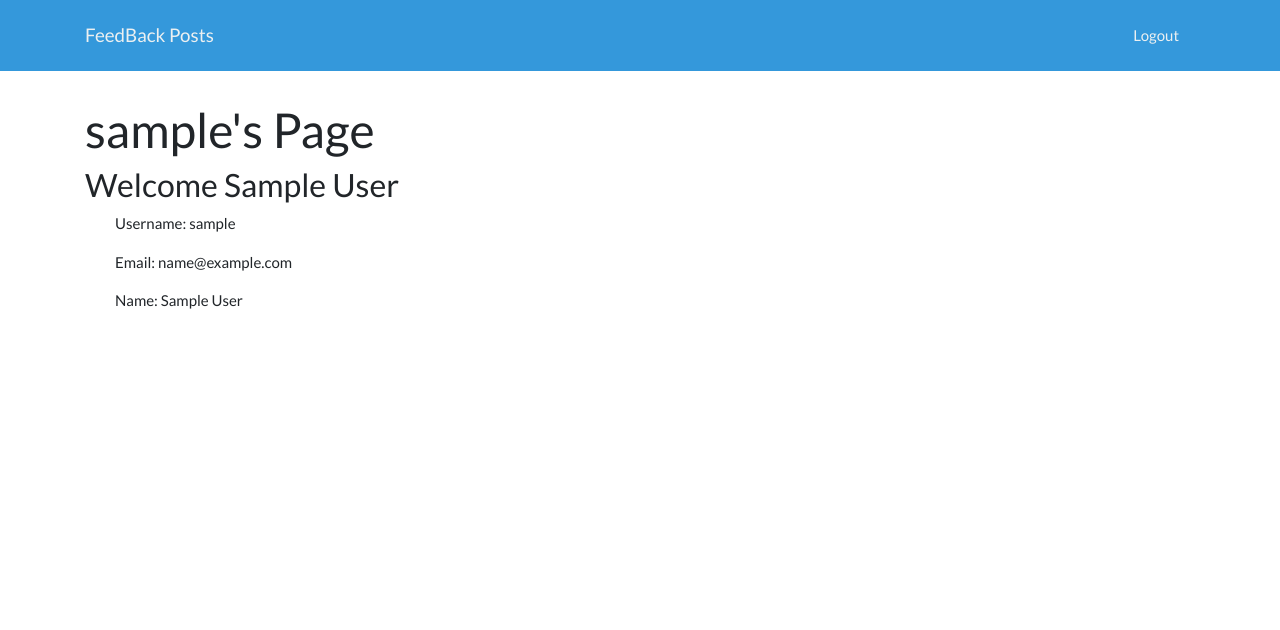
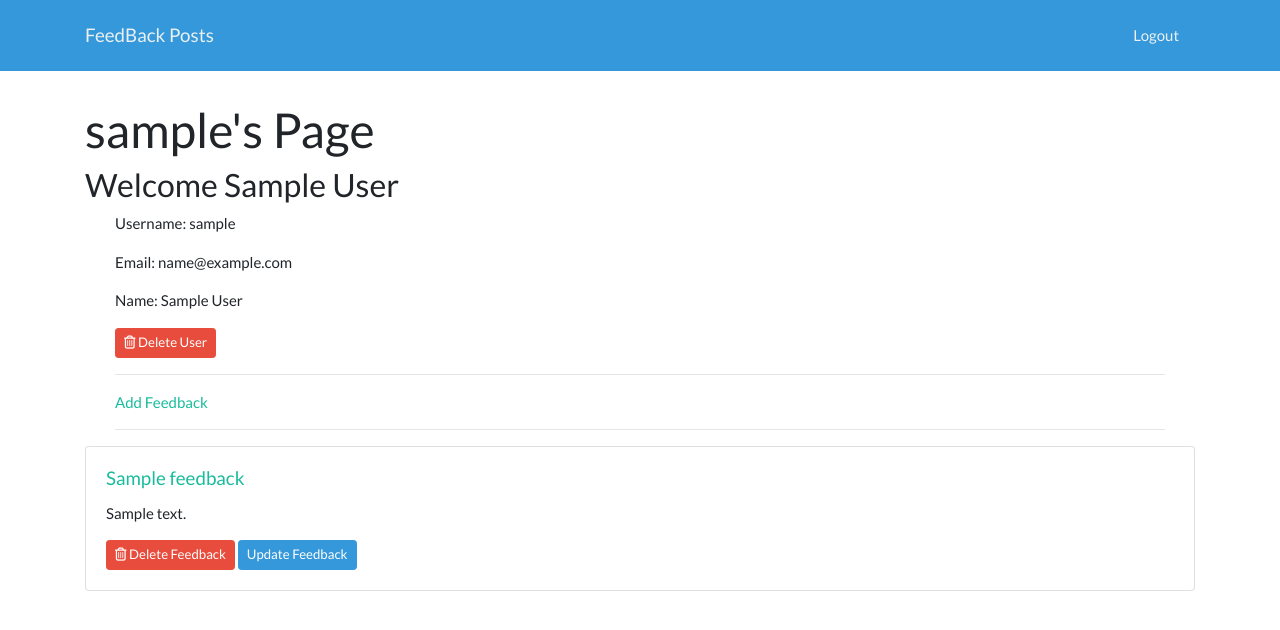
Before and after one commit to austinjjelliott/26.6.20.Auth_Exercise, a Flask app: a page that uses templates/base.html in a window 1280 px wide. Shown: the top 630 px of the page. Run offline with Flask 3, Linux system fonts and the light colour scheme; the visitor is signed in with stand-in values (Sample User, id 1); tables that the repository leaves empty hold one stand-in row (values such as "Sample post"); some libraries are stand-ins or nearby versions.

Commit message:
Finished Part8

```diff
--- a/app.py
+++ b/app.py
@@ -1,7 +1,7 @@
-from flask import Flask, render_template, redirect, session, flash
+from flask import Flask, render_template, redirect, session, flash, url_for
 from flask_debugtoolbar import DebugToolbarExtension
-from models import connect_db, db, User
-from forms import UserForm, LoginForm
+from models import connect_db, db, User, Feedback
+from forms import UserForm, LoginForm, FeedbackForm
 from sqlalchemy.exc import IntegrityError
 
 app = Flask(__name__)
@@ -68,12 +68,88 @@ def show_user(username):
         flash('Please Login To View')
         return redirect('/')
     user = User.query.get_or_404(session['user_id'])
-    return render_template('user_homepage.html', user = user)
+    feedback = user.feedback
+    form = FeedbackForm()
+    return render_template('user_homepage.html', user = user, feedback = feedback, form = form)
 
 
+@app.route('/users/<username>/delete', methods = ["POST"])
+def delete_user(username):
+    user = User.query.get_or_404(username)
+    feedback = user.feedback
+    if session['user_id'] != user.username:
+        flash('You need to login first!')
+        return redirect('/login')
+    if user.username == session['user_id']:
+        db.session.delete(user)
+        db.session.commit()
+        session.clear()  # Clear session to log the user out
+        flash('Account deleted', 'danger')
+        return redirect('/register')
+    return render_template('user_homepage.html', user = user, feedback = feedback)
 
 @app.route('/logout')
 def logout_user():
     session.pop('user_id')
     flash('You Are Now Logged Out', 'danger')
     return redirect('/')
+
+
+@app.route('/feedback/<int:id>/delete', methods = ['POST'])
+def delete_feedback(id):
+    if 'user_id' not in session:
+        flash('Please login first!', 'danger')
+        return redirect('/')
+    user = User.query.get_or_404(session['user_id'])
+    feedback = Feedback.query.get_or_404(id)
+    if feedback.username == session['user_id']:
+        db.session.delete(feedback)
+        db.session.commit()
+        flash('Feedback Deleted!', 'success')
+        return redirect(url_for('show_user', username = user.username))
+
+@app.route('/users/<username>/feedback/add', methods = ['GET', 'POST'])
+def add_feedback(username):
+    user = User.query.get_or_404(username)
+    if 'user_id' not in session or session['user_id'] != username:
+        flash('You must be logged in to add feedback', 'danger')
+        return redirect('/')
+    form = FeedbackForm()
+    if form.validate_on_submit():
+        title = form.title.data
+        content = form.content.data
+        new_feed = Feedback(title = title, content = content, username = username)
+        db.session.add(new_feed)
+        db.session.commit()
+        flash('Feedback Submitted', 'success')
+        return redirect(url_for('show_user', username = username))
+    return render_template('add_feedback.html', user = user, form = form)
+
+@app.route('/feedback/<int:id>/update', methods = ['GET', 'POST'])
+def update_feedback(id):
+    user = User.query.get_or_404(session['user_id'])
+    feedback = Feedback.query.get_or_404(id)
+    form = FeedbackForm(obj = feedback)
+    if 'user_id' not in session:
+        flash('Please login first!', 'danger')
+        return redirect('/')
+    if feedback.username == session['user_id']:
+        if form.validate_on_submit():
+            feedback.title = form.title.data
+            feedback.content = form.content.data
+            db.session.commit()
+            flash('Feedback has been updated!', 'success')
+            return redirect(url_for('show_user', username = session['user_id']))
+    return render_template('update_feedback.html', user = user, feedback = feedback, form = form)
+
+
+
+
+
+# **GET */feedback/<feedback-id>/update :*** Display a form to edit feedback —
+# Make sure that only the user who has
+# written that feedback can see this form **
+
+# **POST */feedback/<feedback-id>/update :*** Update a specific piece of feedback
+# and redirect to /users/<username> — **Make sure that only the user who has
+# written that feedback can update it.**
--- a/forms.py
+++ b/forms.py
@@ -15,10 +15,6 @@ class LoginForm(FlaskForm):
     password = PasswordField("Password", validators=[InputRequired()])
 
 
-# **GET */login :*** Show a form that when submitted will login a user.
-# This form should accept a username and a password. Make sure you are using
-# WTForms and that your password input hides the characters that the user is
-# typing!
-
-# **POST */login :*** Process the login form, ensuring the user is authenticated
-# and going to ***/secret*** if so.
+class FeedbackForm(FlaskForm):
+    title = StringField("Title", validators=[InputRequired(), Length(max = 100)])
+    content = StringField("Content", validators=[InputRequired()])
--- a/templates/base.html
+++ b/templates/base.html
@@ -3,13 +3,17 @@
 <head>
   <link rel="stylesheet" href="https://bootswatch.com/4/flatly/bootstrap.min.css">
   <link rel="stylesheet" href="https://cdnjs.cloudflare.com/ajax/libs/font-awesome/5.12.0/css/all.min.css">
+  <script
+  src="https://kit.fontawesome.com/e10f72a185.js"
+  crossorigin="anonymous"
+></script>
   <title>{% block title %}  {% endblock %}</title>
 </head>
 
 <body>
   <nav class="navbar navbar-light bg-info justify-content-between ">
     <div class="container">
-      <a href="{% if session.get('user_id') %}/tweets{% else %}/{% endif %}" class="navbar-brand text-light">FeedBack Posts</a>
+      <a href="/" class="navbar-brand text-light">FeedBack Posts</a>
       <ul class="nav navbar-nav flex-row float-right">
         {% if session['user_id'] %}
         <li class="nav-item">
--- a/templates/user_homepage.html
+++ b/templates/user_homepage.html
@@ -6,7 +6,44 @@
     <p>Username: {{ user.username }}</p>
     <p>Email: {{ user.email }}</p>
     <p>Name: {{user.first_name }} {{user.last_name }}</p>
+    <form
+      style="display: inline"
+      action="{{url_for('delete_user', username = user.username) }}"
+      method="POST"
+    >
+      <button class="btn btn-danger btn-sm">
+        <i class="fa-regular fa-trash-can"></i> Delete User
+      </button>
+    </form>
+    <hr />
+    <a class="" href="/users/{{user.username}}/feedback/add">Add Feedback</a>
+    <hr />
   </div>
 </div>
 
-{% endblock %}
+{% for feed in feedback %}
+<div>
+  <div class="card my-2">
+    <div class="card-body">
+      <h5 class="card-title text-success">{{ feed.title}}</h5>
+      <p class="card-text">{{ feed.content }}</p>
+      <form
+        style="display: inline"
+        action="{{url_for('delete_feedback', id = feed.id) }}"
+        method="POST"
+      >
+        <button class="btn btn-danger btn-sm">
+          <i class="fa-regular fa-trash-can"></i> Delete Feedback
+        </button>
+      </form>
+      <form
+        style="display: inline"
+        action="{{url_for('update_feedback', id = feed.id) }}"
+        method="POST"
+      >
+        <button class="btn btn-info btn-sm">Update Feedback</button>
+      </form>
+    </div>
+  </div>
+</div>
+{% endfor %} {% endblock %}
```
Also changed, not shown: templates/add_feedback.html (added, +26 -0 lines), templates/update_feedback.html (added, +26 -0 lines).
